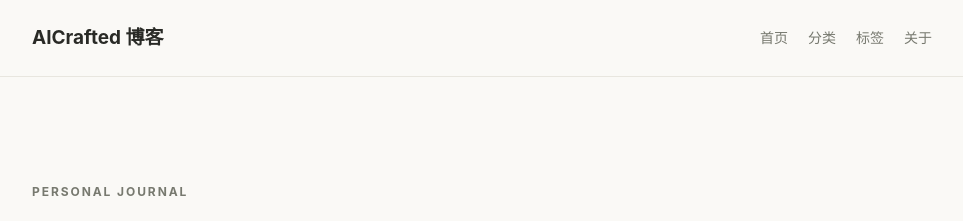
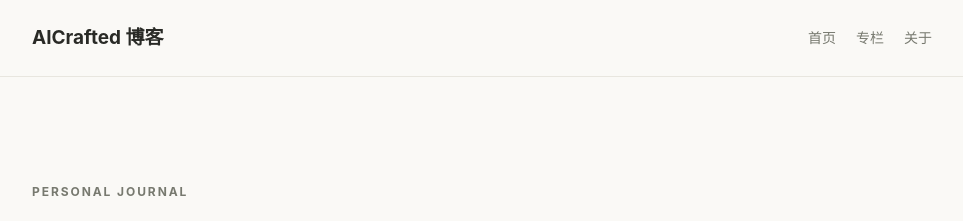
Before and after one commit to aicrafted-dev/aicrafted-dev.github.io, a Jekyll site: the page built from index.html, in a window 1280 px wide. Shown: the top 221 px of the page, without its empty margins (158-1121 px from the left). Built offline with Jekyll 4.4.1, drawn with Linux system fonts in a browser that asks for light colours.

Commit message:
Update navigation links in default layout

```diff
--- a/_layouts/default.html
+++ b/_layouts/default.html
@@ -17,12 +17,11 @@
 {{ site.title | escape }}
 </a>
 
-  <nav>
-    <a href="{{ '/' | relative_url }}">首页</a>
-    <a href="{{ '/categories/' | relative_url }}">分类</a>
-    <a href="{{ '/tags/' | relative_url }}">标签</a>
-    <a href="{{ '/about.html' | relative_url }}">关于</a>
-  </nav>
+ <nav>
+<a href="{{ '/' | relative_url }}">首页</a>
+<a href="{{ '/columns/' | relative_url }}">专栏</a>
+<a href="{{ '/about.html' | relative_url }}">关于</a>
+</nav>
 </div>
 
 
```
